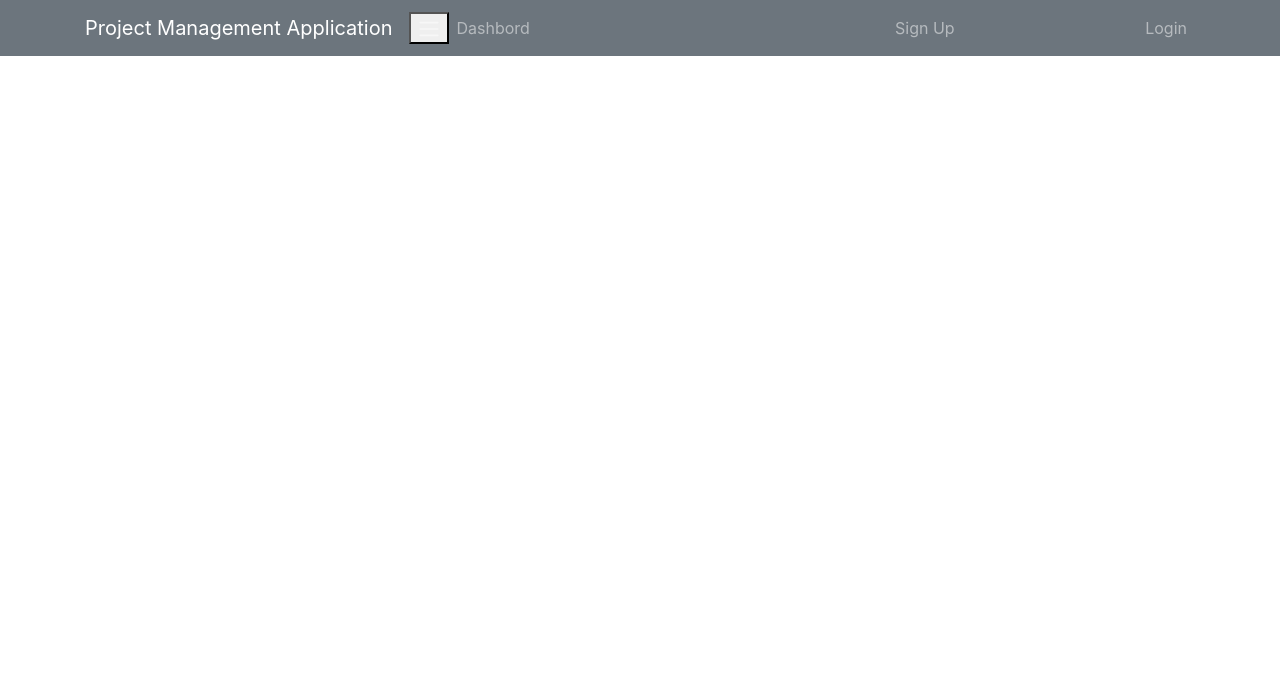
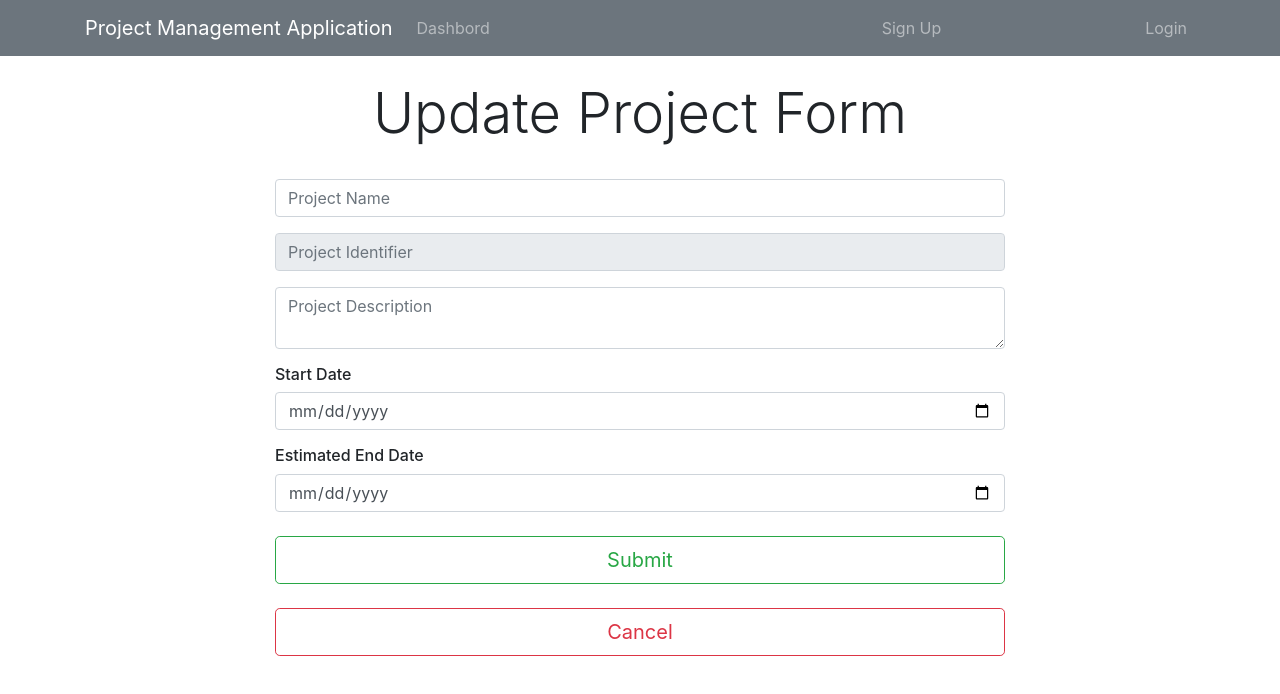
Before and after one commit to pius-deca/ProjectManagementApp, a React (Create React App) app in the folder react-client/: page /updateProject/1 in a window 1280 px wide. Shown: the top 694 px of the page. Built offline with nearby package versions, Linux system fonts and the light colour scheme.

Commit message:
added update form

```diff
--- a/react-client/src/App.js
+++ b/react-client/src/App.js
@@ -7,6 +7,7 @@
 import AddProject from './components/Project/AddProject';
 import { Provider } from 'react-redux';
 import store from './store';
+import UpdateProject from './components/Project/UpdateProject';
 
 function App() {
   return (
@@ -16,6 +17,7 @@
           <Header />
           <Route exact path="/dashboard" component={DashBoard} />
           <Route exact path="/addProject" component={AddProject} />
+          <Route exact path="/updateProject/:id" component={UpdateProject} />
         </div>
       </Router>
     </Provider>
--- a/react-client/src/components/Layout/Header.js
+++ b/react-client/src/components/Layout/Header.js
@@ -8,7 +8,7 @@
                     <a className="navbar-brand" href="Dashbord.html">
                         Project Management Application
                     </a>
-                    <button className="naavbar-toggler" type="button" data-toggler="collapse" data-target="#mobile-nav">
+                    <button className="navbar-toggler" type="button" data-toggler="collapse" data-target="#mobile-nav">
                         <span className="navbar-toggler-icon" />
                     </button>
 
--- a/react-client/src/components/Project/AddProject.js
+++ b/react-client/src/components/Project/AddProject.js
@@ -55,7 +55,7 @@
                 <div className="container">
                     <div className="row">
                         <div className="col-md-8 m-auto">
-                            <h5 className="display-4 text-center">Create / Edit Project Form</h5>
+                            <h5 className="display-4 text-center">Create Project Form</h5>
                             <br />
                             <form onSubmit={this.onSubmit}>
                                 <div className="form-group">
--- a/react-client/src/components/Project/ProjectItem.js
+++ b/react-client/src/components/Project/ProjectItem.js
@@ -1,4 +1,5 @@
 import React, {Component} from 'react';
+import { Link } from 'react-router-dom';
 
 class ProjectItem extends Component{
     render(){
@@ -22,11 +23,11 @@
                                         </i>
                                     </li>
                                 </a>
-                                <a href="#">
+                                <Link to={`/updateProject/${project.projectIdentifier}`}>
                                     <li className="list-group-item">
                                         <i className="fa fa-edit pr-1">  Update Project Info</i>
                                     </li>
-                                </a>
+                                </Link>
                                 <a href="#">
                                     <li className="list-group-item">
                                         <i className="fa fa-minus-circle pr-1" style={{ color: "red" }}>  Project Board</i>
--- /dev/null
+++ b/react-client/src/components/Project/UpdateProject.js
@@ -0,0 +1,78 @@
+import React, { Component } from 'react'
+import { Link } from 'react-router-dom';
+
+export default class UpdateProject extends Component {
+    render() {
+        return (
+            <div className="project">
+                <div className="container">
+                    <div className="row">
+                        <div className="col-md-8 m-auto">
+                            <h5 className="display-4 text-center">Update Project Form</h5>
+                            <br />
+                            <form >
+                                <div className="form-group">
+                                    <input
+                                        type="text"
+                                        className="form-control"
+                                        placeholder="Project Name"
+                                        name="projectName"
+                                        // value={this.state.projectName}
+                                        // onChange={this.onChange}
+                                    />
+                                </div>
+                                <div className="form-group">
+                                    <input
+                                        type="text"
+                                        className="form-control"
+                                        placeholder="Project Identifier"
+                                        name="projectIdentifier"
+                                        disabled
+                                        // value={this.state.projectIdentifier}
+                                        // onChange={this.onChange}
+                                    />
+                                </div>
+                                <div className="form-group">
+                                    <textarea
+                                        className="form-control"
+                                        placeholder="Project Description"
+                                        name="description"
+                                        // value={this.state.description}
+                                        // onChange={this.onChange}
+                                    ></textarea>
+                                </div>
+                                <h6 className="text-left">Start Date</h6>
+                                <div className="form-group">
+                                    <input
+                                        type="date"
+                                        className="form-control"
+                                        name="start_date"
+                                        // value={this.state.start_date}
+                                        // onChange={this.onChange}
+                                    />
+                                </div>
+                                <h6 className="text-left">Estimated End Date</h6>
+                                <div className="form-group">
+                                    <input
+                                        type="date"
+                                        className="form-control"
+                                        name="end_date"
+                                        // value={this.state.end_date}
+                                        // onChange={this.onChange}
+                                    />
+                                </div>
+                                <div className="form-group">
+                                    <input
+                                        type="submit"
+                                        className="btn btn-lg btn-block btn-outline-success mt-4"
+                                    />
+                                    <Link to="/dashboard" className="btn btn-lg btn-outline-danger btn-block mt-4">Cancel</Link>
+                                </div>
+                            </form>
+                        </div>
+                    </div>
+                </div>
+            </div>
+        )
+    }
+}
```
Also changed, not shown: react-client/src/actions/projectActions.js (line endings or trailing spaces).
